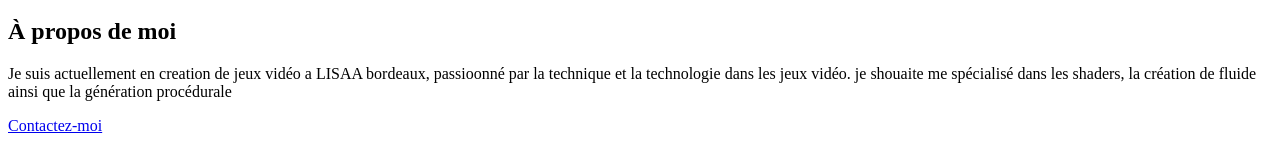
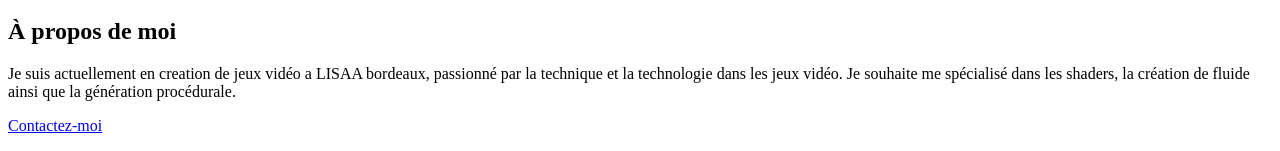
Before and after one commit to Vardkor/Vardkor.github.io, a plain HTML site: page index.html in a window 1280 px wide. Shown: the part 134-285 px from the top of the page. Drawn offline with Linux system fonts and the light colour scheme.

Commit message:
[HTML]
10/04/2025 : corrections de francais

```diff
--- a/index.html
+++ b/index.html
@@ -16,7 +16,7 @@
         </header>
         <section id="about">
             <h2>À propos de moi</h2>
-            <p>Je suis actuellement en creation de jeux vidéo a LISAA bordeaux, passioonné par la technique et la technologie dans les jeux vidéo. je shouaite me spécialisé dans les shaders, la création de fluide ainsi que la génération procédurale</p>
+            <p>Je suis actuellement en creation de jeux vidéo a LISAA bordeaux, passionné par la technique et la technologie dans les jeux vidéo. Je souhaite me spécialisé dans les shaders, la création de fluide ainsi que la génération procédurale.</p>
             <a href="mailto:theoarnaud55@gmail.com">Contactez-moi</a>
         </section>
 
```
